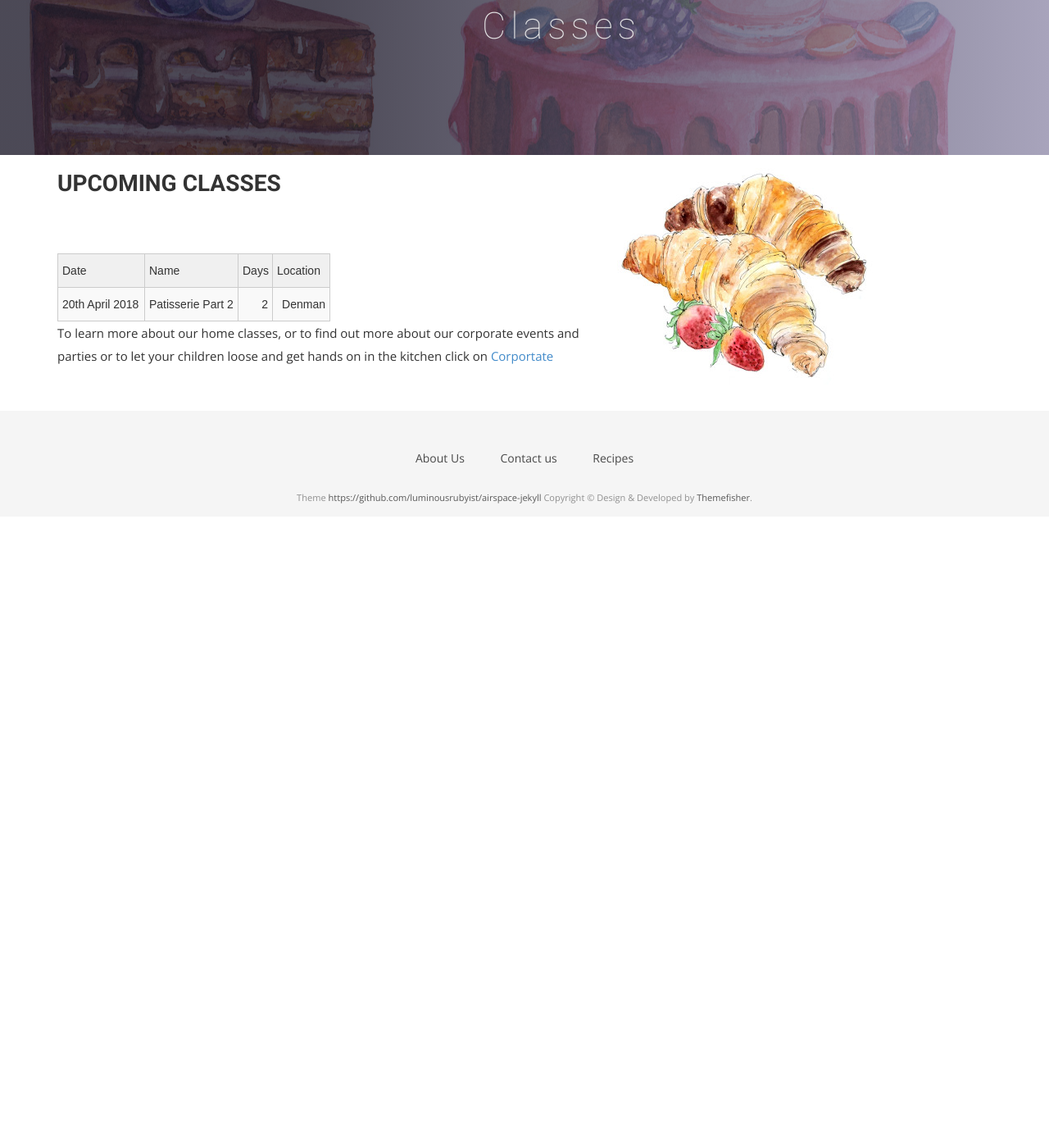
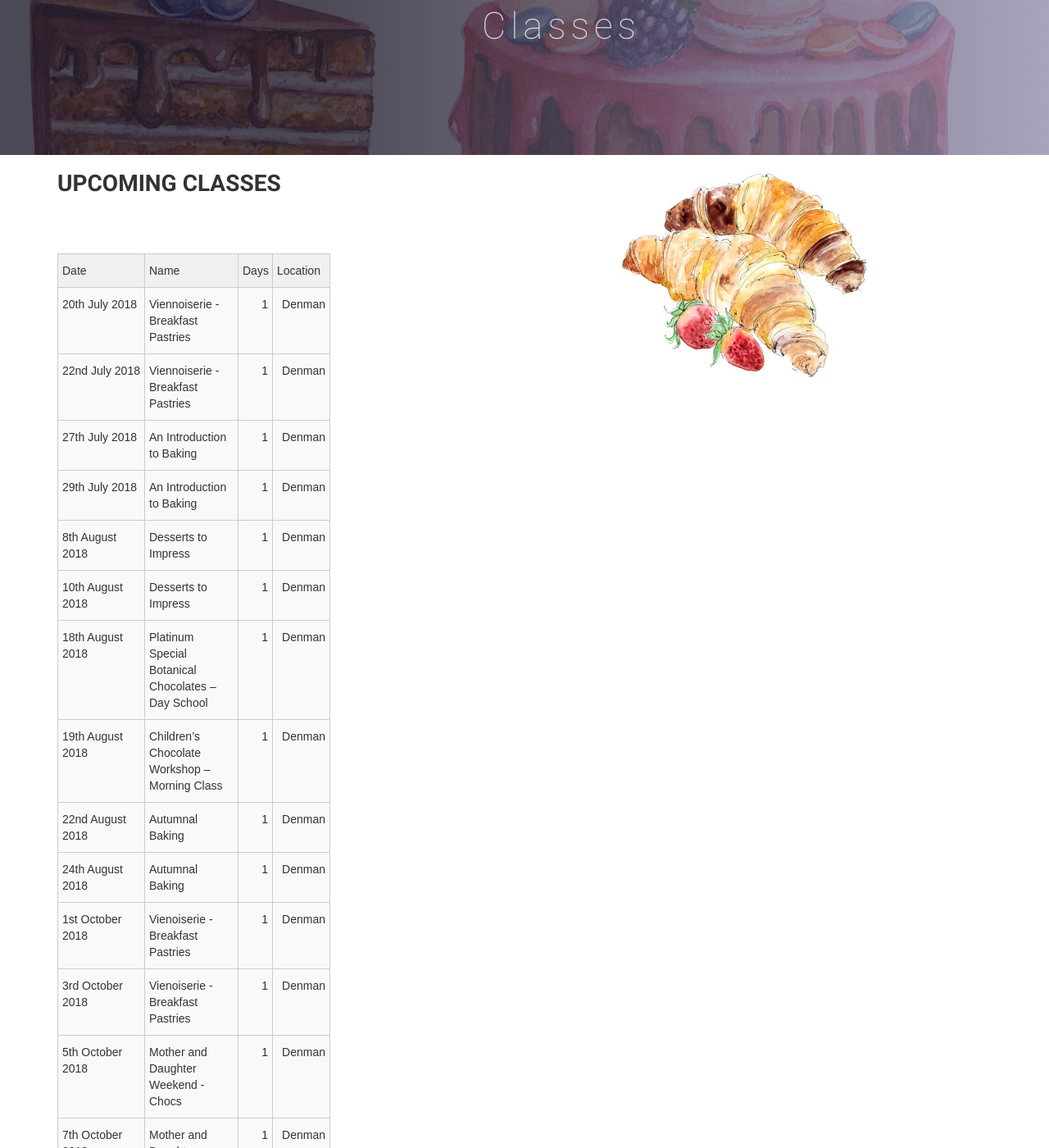
Before and after one commit to katiechurchard/site, a Jekyll site: the page built from classes.html, in a window 1280 px wide and 1400 px high, scrolled down 333 px. Shown: the whole window at 82% size. Built offline with Jekyll 4.4.1, drawn with Linux system fonts in a browser that asks for light colours; nearby versions of some CDN libraries; some web fonts are replaced; before the commit the page ends 963 px from its top, so only the background shows below that; some of the changed text lies outside the part shown.

Commit message:
Added the new classes
I guess in the long run we should embed a calendar widget of some kind that Katie can update from her phone, I'll look into it

```diff
--- a/classes.html
+++ b/classes.html
@@ -45,12 +45,114 @@ permalink: /classes/
     <th class="tg-us36">Days</th>
     <th class="tg-us36">Location</th>
   </tr>
-  <tr>
-    <td class="tg-dc35">20th April 2018</td>
-    <td class="tg-dc35">Patisserie Part 2</td>
-    <td class="tg-5fiw">2</td>
-    <td class="tg-5fiw">Denman</td>
-  </tr>
+        <tr>
+          <td class="tg-dc35">20th July 2018</td>
+          <td class="tg-dc35">Viennoiserie - Breakfast Pastries</td>
+          <td class="tg-5fiw">1</td>
+          <td class="tg-5fiw">Denman</td>
+        </tr>
+        <tr>
+            <td class="tg-dc35">22nd July 2018</td>
+            <td class="tg-dc35">Viennoiserie - Breakfast Pastries</td>
+            <td class="tg-5fiw">1</td>
+            <td class="tg-5fiw">Denman</td>
+        </tr>
+        <tr>
+            <td class="tg-dc35">27th July 2018</td>
+            <td class="tg-dc35">An Introduction to Baking</td>
+            <td class="tg-5fiw">1</td>
+            <td class="tg-5fiw">Denman</td>
+        </tr>
+        <tr>
+            <td class="tg-dc35">29th July 2018</td>
+            <td class="tg-dc35">An Introduction to Baking</td>
+            <td class="tg-5fiw">1</td>
+            <td class="tg-5fiw">Denman</td>
+        </tr>
+        <tr>
+            <td class="tg-dc35">8th August 2018</td>
+            <td class="tg-dc35">Desserts to Impress</td>
+            <td class="tg-5fiw">1</td>
+            <td class="tg-5fiw">Denman</td>
+        </tr>
+        <tr>
+            <td class="tg-dc35">10th August 2018</td>
+            <td class="tg-dc35">Desserts to Impress</td>
+            <td class="tg-5fiw">1</td>
+            <td class="tg-5fiw">Denman</td>
+        </tr>
+        <tr>
+            <td class="tg-dc35">18th August 2018</td>
+            <td class="tg-dc35">Platinum Special Botanical Chocolates – Day School</td>
+            <td class="tg-5fiw">1</td>
+            <td class="tg-5fiw">Denman</td>
+        </tr>
+        <tr>
+            <td class="tg-dc35">19th August 2018</td>
+            <td class="tg-dc35">Children’s Chocolate Workshop – Morning Class</td>
+            <td class="tg-5fiw">1</td>
+            <td class="tg-5fiw">Denman</td>
+        </tr>
+        <tr>
+            <td class="tg-dc35">22nd August 2018</td>
+            <td class="tg-dc35">Autumnal Baking</td>
+            <td class="tg-5fiw">1</td>
+            <td class="tg-5fiw">Denman</td>
+        </tr>
+        <tr>
+            <td class="tg-dc35">24th August 2018</td>
+            <td class="tg-dc35">Autumnal Baking</td>
+            <td class="tg-5fiw">1</td>
+            <td class="tg-5fiw">Denman</td>
+        </tr>
+        <tr>
+            <td class="tg-dc35">1st October 2018</td>
+            <td class="tg-dc35">Vienoiserie - Breakfast Pastries</td>
+            <td class="tg-5fiw">1</td>
+            <td class="tg-5fiw">Denman</td>
+        </tr>
+        <tr>
+            <td class="tg-dc35">3rd October 2018</td>
+            <td class="tg-dc35">Vienoiserie - Breakfast Pastries</td>
+            <td class="tg-5fiw">1</td>
+            <td class="tg-5fiw">Denman</td>
+        </tr>
+        <tr>
+            <td class="tg-dc35">5th October 2018</td>
+            <td class="tg-dc35">Mother and Daughter Weekend - Chocs</td>
+            <td class="tg-5fiw">1</td>
+            <td class="tg-5fiw">Denman</td>
+        </tr>
+        <tr>
+            <td class="tg-dc35">7th October 2018</td>
+            <td class="tg-dc35">Mother and Daughter Weekend - Chocs</td>
+            <td class="tg-5fiw">1</td>
+            <td class="tg-5fiw">Denman</td>
+        </tr>
+        <tr>
+            <td class="tg-dc35">7th November 2018</td>
+            <td class="tg-dc35">Modern Cakes</td>
+            <td class="tg-5fiw">1</td>
+            <td class="tg-5fiw">Denman</td>
+        </tr>
+        <tr>
+            <td class="tg-dc35">9th November 2018</td>
+            <td class="tg-dc35">Modern Cakes</td>
+            <td class="tg-5fiw">1</td>
+            <td class="tg-5fiw">Denman</td>
+        </tr>
+        <tr>
+            <td class="tg-dc35">30th November 2018</td>
+            <td class="tg-dc35">New Wave Weekend - Chocs</td>
+            <td class="tg-5fiw">1</td>
+            <td class="tg-5fiw">Denman</td>
+        </tr>
+        <tr>
+            <td class="tg-dc35">2nd December 2018</td>
+            <td class="tg-dc35">New Wave Weekend - Chocs</td>
+            <td class="tg-5fiw">1</td>
+            <td class="tg-5fiw">Denman</td>
+        </tr>
 </table>
           <p>To learn more about our home classes, or to find out more about our corporate events and parties or to let your children loose and get hands on in the kitchen click on <a href="{{ site.baseurl }}/corportate">Corportate</a></p>
         </div>
```
